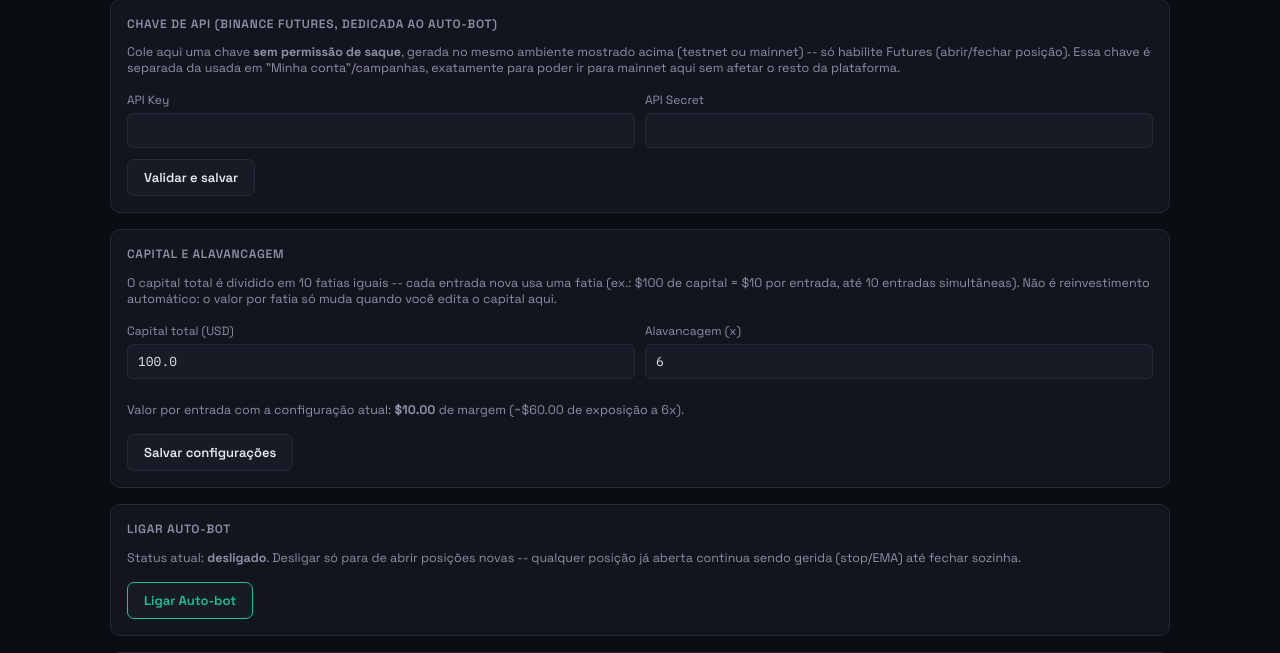
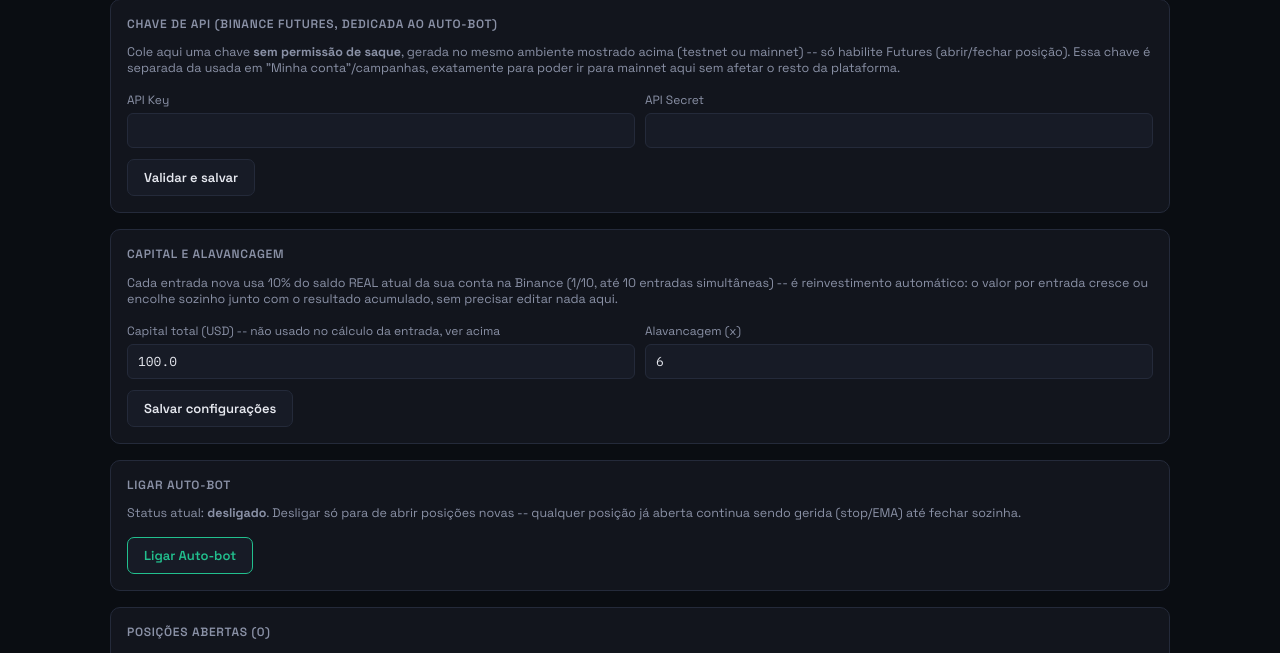
Before and after one commit to renan519708-create/effective-parakeet, a Flask app: page /autobot/ in a window 1280 px wide. Shown: the part 243-896 px from the top of the page. Run offline with Flask 3, Linux system fonts and the light colour scheme; the visitor is signed in with stand-in values (Sample User, id 1); data comes from the database, SQL or seed files in the repository; data that the repository does not hold is empty; parts of the project's set-up code (start-up, migrations or seed data) failed here and were passed over.

Commit message:
Auto-bot: compounding entry sizing (10% do saldo real da Binance)
A pedido do usuario ("bot pr fzer entradas com 10% do cpital ($67,33 )
gora"), troca o dimensionamento de cada entrada nova do Auto-bot de um
valor fixo (settings.capital_usd / NUM_SLOTS) para 10% do saldo REAL
atual da conta na Binance (balance / NUM_SLOTS), a cada nova entrada.

- app/autobot_engine.py: _check_entries_for_user agora consulta
  broker.get_account_balance() e usa balance / NUM_SLOTS como
  margin_usd, em vez de settings.capital_usd / NUM_SLOTS. Se a
  consulta de saldo falhar, loga a falha e aborta o ciclo de entradas
  (nao abre posicao com valor desconhecido). Mesma convencao de
  "saldo real ÷ N vagas" que a Diaria Composta ja usa em
  app/engine.py (Case A).
- app/templates/autobot_dashboard.html: atualiza o texto do painel
  "Capital e alavancagem" para refletir o novo comportamento
  (reinvestimento automatico, sem "valor por entrada" calculado a
  partir de capital_usd) -- o campo "Capital total (USD)" fica salvo
  na conta mas nao afeta mais o tamanho da entrada, a menos que seja
  reaproveitado no futuro como teto (igual daily_composto_capital_usd
  ja funciona para a Diaria Composta).

Verificado com script de integracao dedicado (SQLite + FakeBroker
com get_account_balance() retornando 67.33 e capital_usd=60 na
settings): allocated_usd da posicao criada bate com 67.33/10=6.733,
nao com 60/10=6.0, confirmando que o saldo real (nao mais o campo
fixo) determina o tamanho da entrada. Suite completa (41 testes)
permanece verde.

Co-Authored-By: Claude Sonnet 5 <noreply@anthropic.com>

```diff
--- a/app/templates/autobot_dashboard.html
+++ b/app/templates/autobot_dashboard.html
@@ -29,13 +29,12 @@
 
 <div class="panel">
   <div class="panel-title">Capital e alavancagem</div>
-  <p class="sub">O capital total é dividido em {{ num_slots }} fatias iguais -- cada entrada nova usa uma fatia (ex.: $100 de capital = $10 por entrada, até {{ num_slots }} entradas simultâneas). Não é reinvestimento automático: o valor por fatia só muda quando você edita o capital aqui.</p>
+  <p class="sub">Cada entrada nova usa 10% do saldo REAL atual da sua conta na Binance (1/{{ num_slots }}, até {{ num_slots }} entradas simultâneas) -- é reinvestimento automático: o valor por entrada cresce ou encolhe sozinho junto com o resultado acumulado, sem precisar editar nada aqui.</p>
   <form method="post" action="{{ url_for('autobot.save_settings') }}">
     <div class="row2">
-      <div class="field"><span class="field-label">Capital total (USD)</span><input type="number" step="1" min="50" name="capital_usd" value="{{ settings.capital_usd }}"></div>
+      <div class="field"><span class="field-label">Capital total (USD) -- não usado no cálculo da entrada, ver acima</span><input type="number" step="1" min="50" name="capital_usd" value="{{ settings.capital_usd }}"></div>
       <div class="field"><span class="field-label">Alavancagem (x)</span><input type="number" name="leverage" value="{{ settings.leverage }}" min="1" max="20"></div>
     </div>
-    <p class="sub">Valor por entrada com a configuração atual: <strong>${{ '%.2f'|format(settings.capital_usd / num_slots) }}</strong> de margem (~${{ '%.2f'|format(settings.capital_usd / num_slots * settings.leverage) }} de exposição a {{ settings.leverage }}x).</p>
     <button class="btn" type="submit">Salvar configurações</button>
   </form>
 </div>
```
Also changed, not shown: app/autobot_engine.py (+14 -1 lines).
